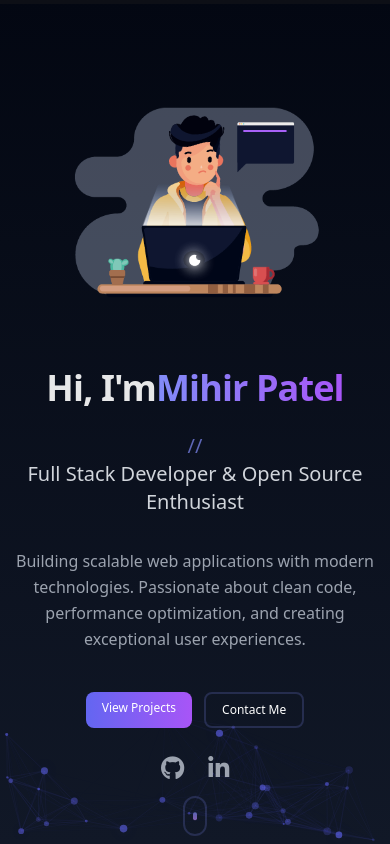
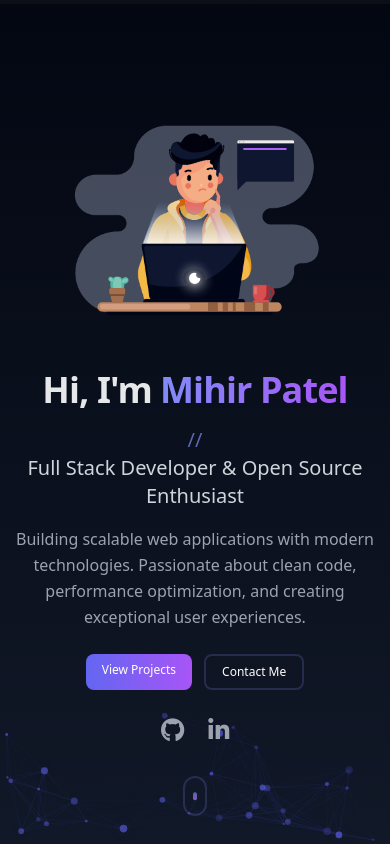
Before and after one commit to Mihir0336/Mihir-s-Portfolio, a React (Vite) app: page / in a window 390 px wide. Shown: the top 844 px of the page. Built offline with nearby package versions, Linux system fonts and the light colour scheme.

Commit message:
Update Hero.jsx

```diff
--- a/src/components/Hero.jsx
+++ b/src/components/Hero.jsx
@@ -127,7 +127,7 @@ const Hero = () => {
   return (
     <section
       id="home"
-      className="relative min-h-screen flex items-center justify-center overflow-hidden py-20"
+      className="relative min-h-screen flex items-center justify-center overflow-hidden py-8 sm:py-20"
       ref={sectionRef}
     >
       {/* Background particles with optimized parallax */}
@@ -145,7 +145,7 @@ const Hero = () => {
         className="container mx-auto px-4 relative z-10"
         style={{ y: contentY }}
       >
-        <div className="flex flex-col lg:flex-row items-center justify-center gap-8 max-w-6xl mx-auto">
+        <div className="flex flex-col lg:flex-row items-center justify-center gap-4 sm:gap-8 max-w-6xl mx-auto">
           {/* Content section */}
           <div className="text-center flex-1 order-2 lg:order-1">
             <motion.div
@@ -157,9 +157,9 @@ const Hero = () => {
               }}
               style={{ y: titleY }}
             >
-              <h1 className="text-4xl sm:text-5xl md:text-6xl lg:text-8xl font-bold mb-6 tracking-tight">
+              <h1 className="text-4xl sm:text-5xl md:text-6xl lg:text-8xl font-bold mb-4 sm:mb-6 tracking-tight flex flex-wrap justify-center items-center gap-2">
                 <motion.span
-                  className="text-white/90 inline-block"
+                  className="text-white/90"
                   initial={{ opacity: 0, y: 20 }}
                   animate={{ opacity: 1, y: 0 }}
                   transition={{
@@ -168,10 +168,10 @@ const Hero = () => {
                     ease: "easeOut"
                   }}
                 >
-                  Hi, I'm{" "}
+                  Hi, I'm
                 </motion.span>
                 <motion.span
-                  className="text-transparent bg-clip-text bg-gradient-to-r from-indigo-400 to-purple-500 inline-block"
+                  className="text-transparent bg-clip-text bg-gradient-to-r from-indigo-400 to-purple-500"
                   initial={{ opacity: 0 }}
                   animate={{ opacity: 1 }}
                   transition={{
@@ -195,7 +195,7 @@ const Hero = () => {
               }}
               style={{ y: subtitleY }}
             >
-              <h2 className="text-xl sm:text-2xl md:text-3xl text-gray-300 mb-8 font-medium">
+              <h2 className="text-xl sm:text-2xl md:text-3xl text-gray-300 mb-4 sm:mb-8 font-medium">
                 <motion.span
                   className="text-indigo-400/70 inline-block"
                   initial={{ opacity: 0 }}
@@ -216,7 +216,7 @@ const Hero = () => {
             </motion.div>
 
             <motion.p
-              className="text-base sm:text-lg text-gray-400 mb-10 max-w-2xl mx-auto leading-relaxed"
+              className="text-base sm:text-lg text-gray-400 mb-6 sm:mb-10 max-w-2xl mx-auto leading-relaxed"
               initial={{ opacity: 0, y: 20 }}
               animate={{ opacity: 1, y: 0 }}
               transition={{
```
